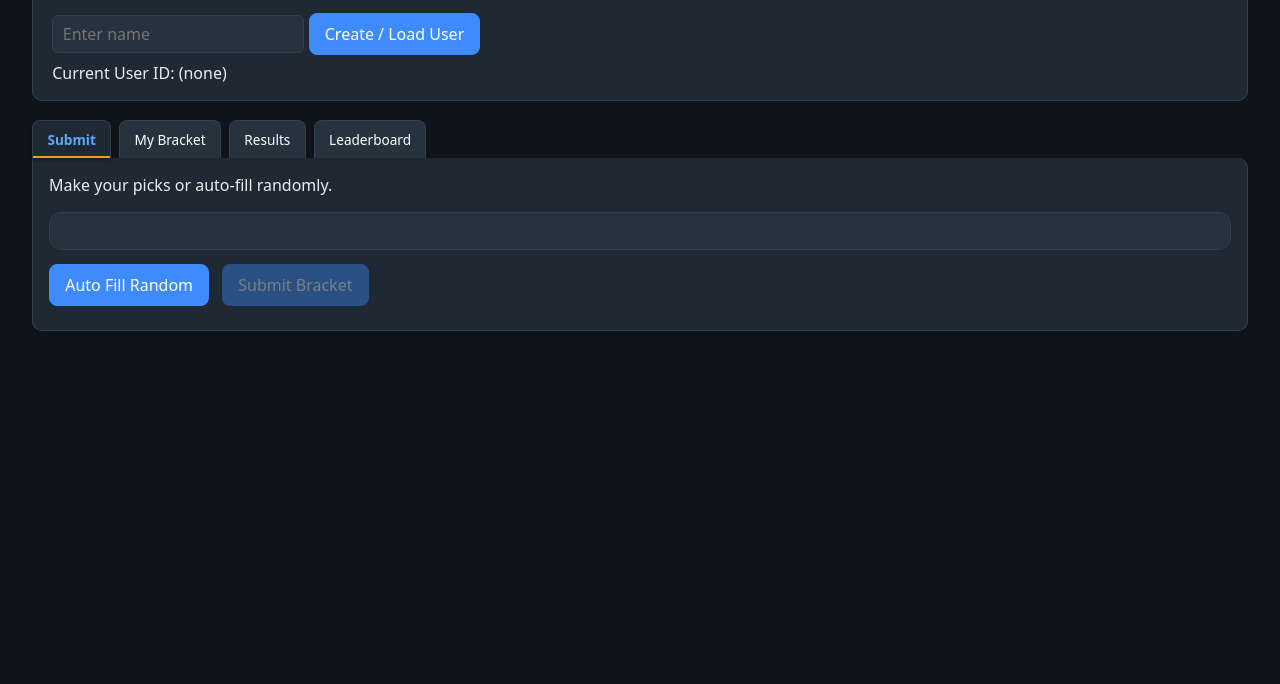
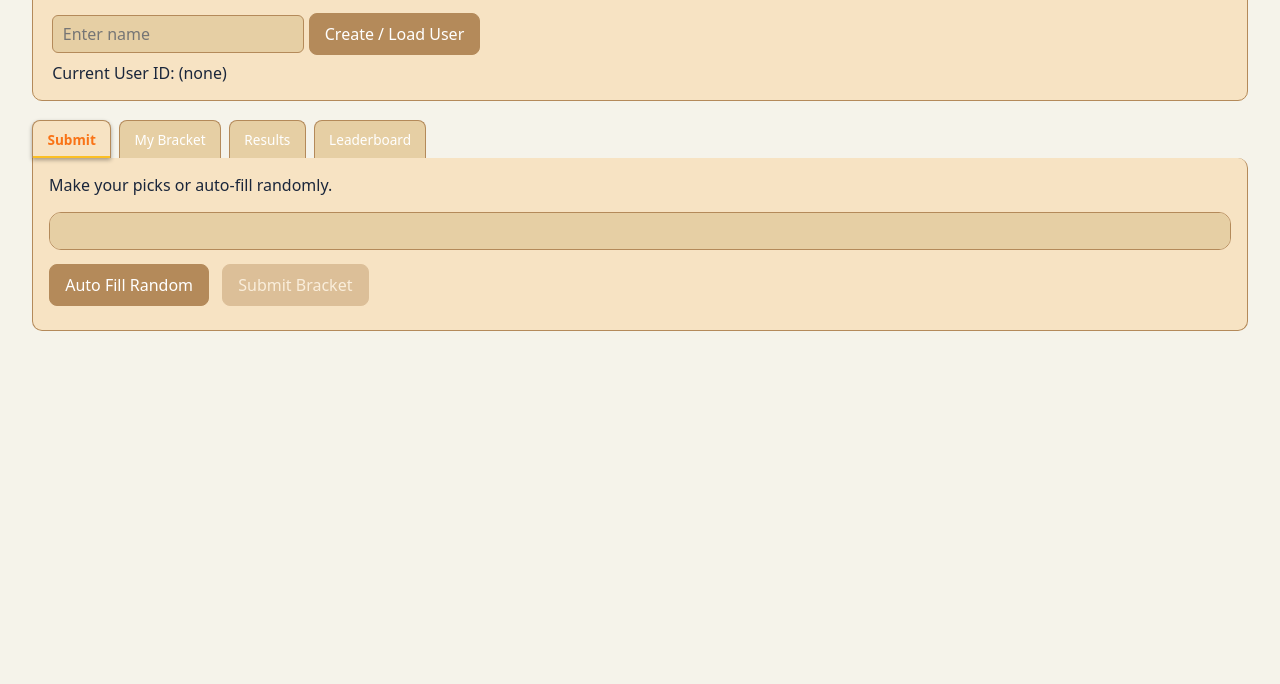
Before and after one commit to jakedavis47/march-madness, a website: page public/index.html in a window 1280 px wide. Shown: the part 116-800 px from the top of the page. Drawn offline with Linux system fonts and the light colour scheme; no server answers.

Commit message:
change color sheme

```diff
--- a/public/index.html
+++ b/public/index.html
@@ -5,14 +5,23 @@
 <title>March Madness</title>
 <style>
 :root {
-  --bg:#0f141b; --bg-alt:#18202b; --surface:#1f2933; --surface-alt:#27323f;
-  --border:#32404f; --text:#e8edf2; --text-dim:#a9b4c0;
-  --primary:#3d8bfd; --primary-accent:#60a5ff; --accent:#f59e0b;
-  --success:#34d399; --danger:#ef4444;
+  /* March Madness theme: deep blue, court wood, orange, white, bold accent */
+  --bg: #f5f3ea;              /* warm off-white, like a court */
+  --bg-alt: #ede3d2;          /* light tan */
+  --surface: #f7e3c3;         /* light wood */
+  --surface-alt: #e6cfa4;     /* court wood */
+  --border: #b48a5a;
+  --text: #1a263b;
+  --text-dim: #4a5663;
+  --primary: #b48a5a;          /* court brown for accents */
+  --primary-accent: #f97316;  /* orange */
+  --accent: #fbbf24;          /* gold/orange */
+  --success: #22c55e;
+  --danger: #dc2626;
   --header-offset:80px;
   --col-width:250px;
   --gap-x:3.5rem;
-  --pick-shell-width: 88%; /* tweak 84–92% if you want */
+  --pick-shell-width: 88%;
 }
 html,body { margin:0; background:var(--bg); color:var(--text); font-family:system-ui,-apple-system,Segoe UI,Roboto,sans-serif; }
 body { padding:2rem; }
```
